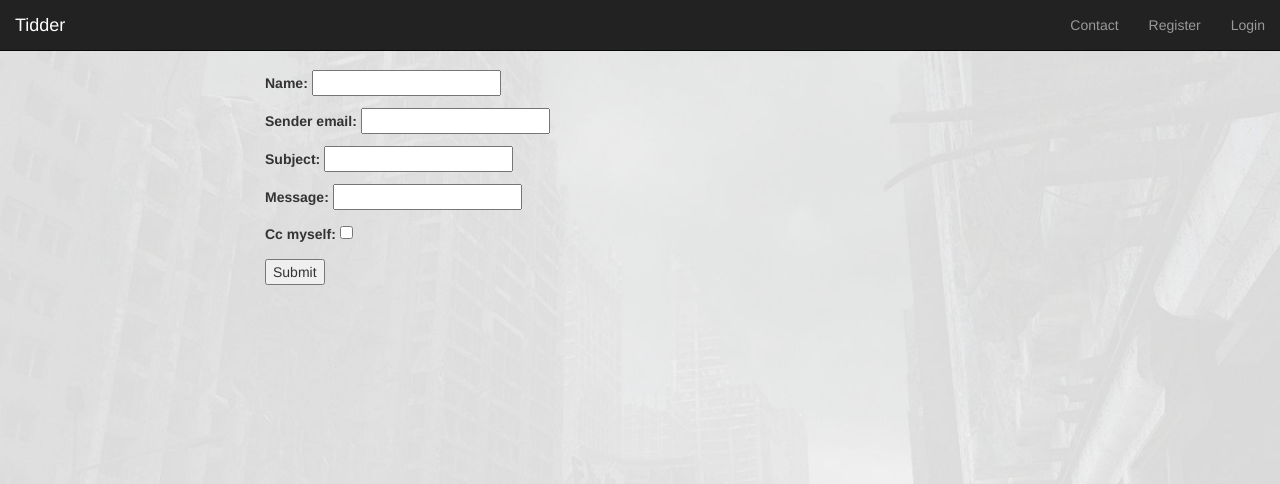
After one commit to jjh5030/tidder, a Django app: page /contact/ in a window 1280 px wide. The commit adds this page. Shown: the top 484 px of the page. Run offline with Django 3.2, Linux system fonts and the light colour scheme; parts of the project's set-up code (start-up, migrations or seed data) failed here and were passed over; some libraries are stand-ins or nearby versions.

Commit message:
Initial Contact Form Commit
first version of contact form, still needs cleanup

```diff
--- a/stories/forms.py
+++ b/stories/forms.py
@@ -51,3 +51,10 @@ class CommentForm(forms.ModelForm):
 	class Meta:
 		model = Comment
 		fields = ('content',)
+
+class ContactForm(forms.Form):
+	name = forms.CharField(required=True)
+	sender_email = forms.EmailField(required=True)
+	subject = forms.CharField(required=True)
+	message = forms.CharField(required=True)
+	cc_myself = forms.BooleanField(required=False)
--- a/stories/urls.py
+++ b/stories/urls.py
@@ -11,4 +11,5 @@ urlpatterns = patterns('',
 	url(r'^post/(?P<story_id>\d+)/$', views.story_detail, name='story_detail'),
 	url(r'^user_profile/(?P<user>\w+)/$', views.user_profile, name='user_profile'),
 	url(r'^results_page/(?P<page_number>\d+)/$', views.index, name='index'),
+	url(r'^contact/', views.contact, name='contact'),
 )
--- a/stories/views.py
+++ b/stories/views.py
@@ -1,13 +1,15 @@
 from datetime import datetime
 
 from stories.models import Story, UserProfile, Comment
-from stories.forms import StoryForm, UserForm, UserProfileForm, CommentForm
+from stories.forms import StoryForm, UserForm, UserProfileForm, CommentForm, ContactForm
 
 from django.core.urlresolvers import reverse
 
 from django.contrib.auth import authenticate, login, logout
 from django.contrib.auth.decorators import login_required
 from django.contrib.auth.models import User
+
+from django.core.mail import send_mail
 
 from django.http import HttpResponse, HttpResponseRedirect
 from django.shortcuts import render_to_response, render, redirect, get_object_or_404
@@ -271,3 +273,26 @@ def user_profile(request, user):
 	context_dict['user_profile_info'] = up
 
 	return render(request, 'tidder/profile.html', context_dict)
+
+def contact(request):
+	if request.method == 'POST': # If the form has been submitted...
+		# ContactForm was defined in the previous section
+		form = ContactForm(request.POST) # A form bound to the POST data
+		if form.is_valid(): # All validation rules pass
+			# Process the data in form.cleaned_data
+			name = form.cleaned_data['name']
+			subject = form.cleaned_data['subject']
+			message = form.cleaned_data['message']
+			sender = form.cleaned_data['sender_email']
+			cc_myself = form.cleaned_data['cc_myself']
+
+			recipients = ['jjh5030@gmail.com']
+			if cc_myself:
+				recipients.append(sender)
+
+			send_mail(subject, message, sender, recipients)
+			return HttpResponseRedirect('/') # Redirect after POST
+	else:
+		form = ContactForm() # An unbound form
+
+	return render(request, 'tidder/contact.html', {'form': form,})
--- a/templates/tidder/base.html
+++ b/templates/tidder/base.html
@@ -43,9 +43,11 @@
           <ul class="nav navbar-nav navbar-right">
 			{% if user.is_authenticated %}
 				<li class="navbar-text">Welcome, {{ user.username }}</li>
+				<li><a href="{% url 'contact' %}">Contact</a></li>
 				<li><a href="{% url 'logout' %}">Logout</a></li>
 				<li><a href="{% url 'story' %}">Add Story</a></li>
 			{% else %}
+				<li><a href="{% url 'contact' %}">Contact</a></li>
 				<li><a href="{% url 'register' %}">Register</a></li>
 				<li><a href="{% url 'login' %}">Login</a></li>
 			{% endif %}
--- /dev/null
+++ b/templates/tidder/contact.html
@@ -0,0 +1,60 @@
+{% extends 'tidder/base.html' %}
+
+{% load static %}
+
+{% block title %}Tidder - Contact{% endblock %}
+
+{% block content %}
+
+<!--
+
+<form name="contactform" method="post" action="/contact/" role="form">
+	{% csrf_token %}
+	<div class="form-group">
+	    <label for="inputName" class="col-lg-2 control-label">Name</label>
+	    <div class="col-lg-10">
+	        <input type="text" class="form-control" id="Name" name="Name" placeholder="Your Name">
+	    </div>
+	</div>
+	<div class="form-group">
+	    <label for="inputEmail1" class="col-lg-2 control-label">Email</label>
+	    <div class="col-lg-10">
+	        <input type="text" class="form-control" id="Email" name="Email" placeholder="Your Email">
+	    </div>
+	</div>
+	<div class="form-group">
+	    <label for="inputSubject" class="col-lg-2 control-label">Subject</label>
+	    <div class="col-lg-10">
+	        <input type="text" class="form-control" id="subject" name="subject" placeholder="Subject Message">
+	    </div>
+	</div>
+	<div class="form-group">
+	    <label for="inputMessage" class="col-lg-2 control-label">Message</label>
+	    <div class="col-lg-10">
+	        <textarea class="form-control" rows="4" id="message" name="message" placeholder="Your message..."></textarea>
+	    </div>
+	</div>
+
+	<div class="form-group">
+		<div class="col-lg-10">
+		<label for="id_cc_myself">Cc myself:</label> <input type="checkbox" name="cc_myself" id="id_cc_myself" />
+		</div>
+    </div>
+
+	<div class="form-group">
+	    <div class="col-lg-offset-2 col-lg-10">
+	        <button type="submit" class="btn btn-default">
+	            Send Message
+	        </button>
+	    </div>
+	</div>
+</form>
+
+-->
+
+<form action="/contact/" method="post">{% csrf_token %}
+{{ form.as_p }}
+<input type="submit" value="Submit" />
+</form>
+
+{% endblock content %}
```
Also changed, not shown: tidder/settings.py (+7 -0 lines), 1 other file.
